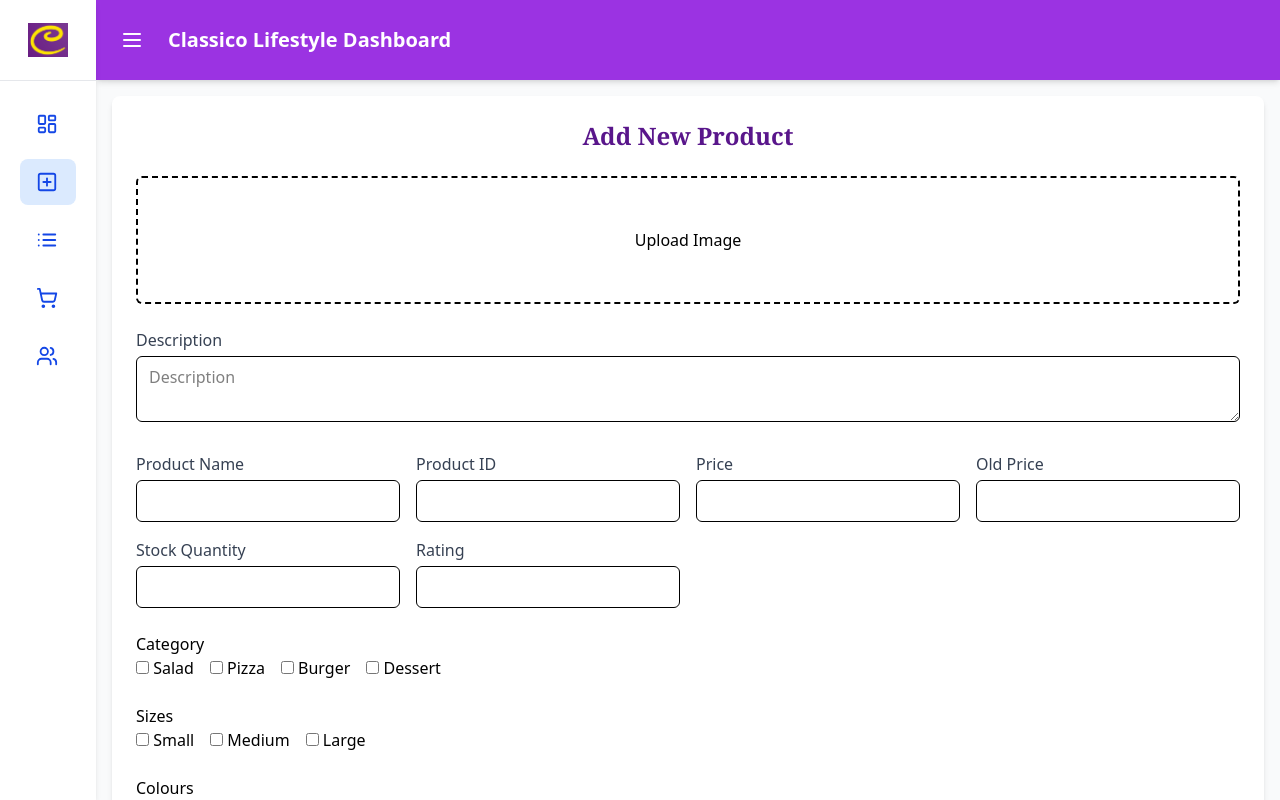
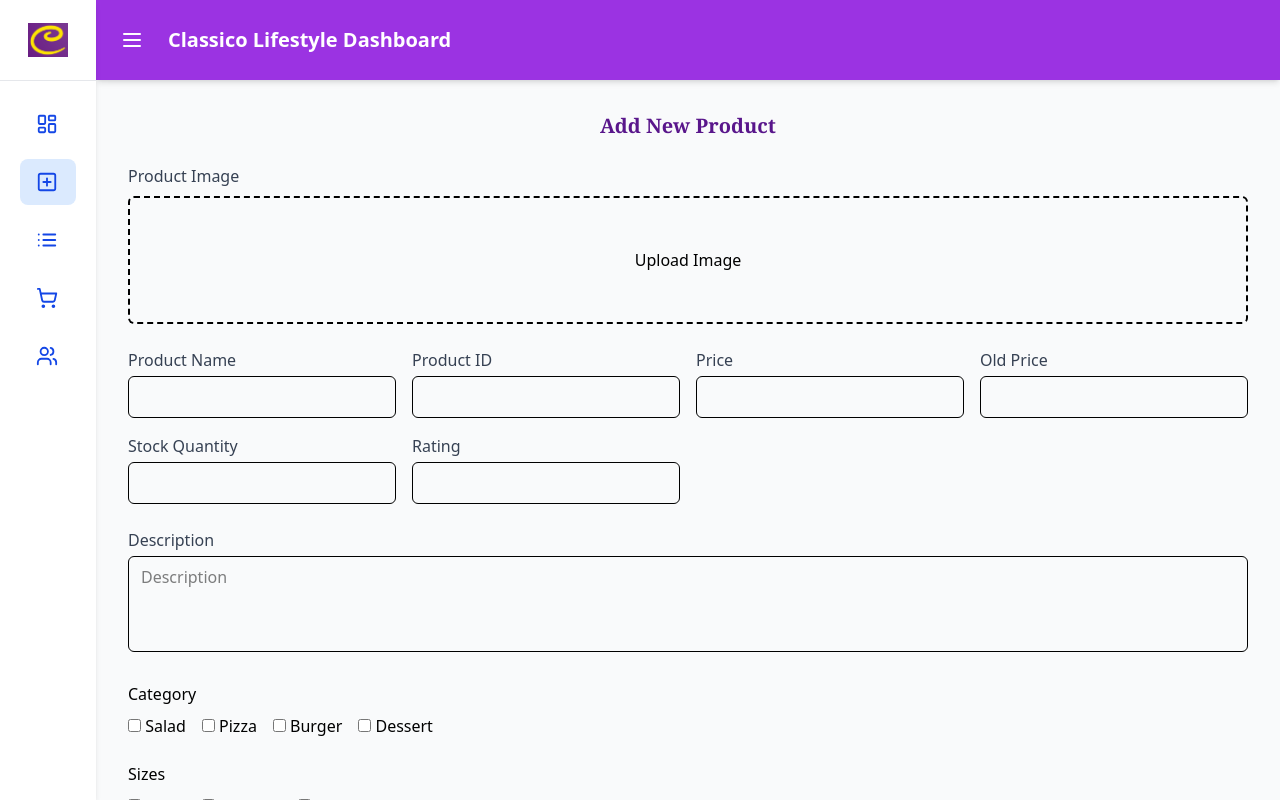
Before and after one commit to Nazmul-Karim-Tanvir/classicoLifestyle, a React (Vite) app in the folder classicoDashboard/: page /add-product in a window 1280 px wide. Built offline with nearby package versions, Linux system fonts and the light colour scheme.

Commit message:
work on it soon

```diff
--- a/classicoDashboard/src/pages/addProduct/AddProduct.jsx
+++ b/classicoDashboard/src/pages/addProduct/AddProduct.jsx
@@ -21,12 +21,16 @@ const AddProduct = () => {
         tags: [],
     });
 
+    const [preview, setPreview] = useState(null);
     const [message, setMessage] = useState(null);
 
     const handleChange = (e) => {
         const { name, value, files, type, checked } = e.target;
+
         if (type === "file") {
-            setForm((prev) => ({ ...prev, [name]: files[0] || null }));
+            const file = files[0] || null;
+            setForm((prev) => ({ ...prev, [name]: file }));
+            setPreview(file ? URL.createObjectURL(file) : null);
         } else if (type === "checkbox") {
             setForm((prev) => {
                 const arr = new Set(prev[name]);
@@ -55,17 +59,23 @@ const AddProduct = () => {
             rating: "",
             tags: [],
         });
+        setPreview(null);
     };
 
     return (
-        <div className="max-w-full mx-auto p-6 bg-white rounded-lg shadow-md">
-            <h2 className="text-2xl font-semibold mb-6 text-purple-900 text-center font-serif">Add New Product</h2>
+        <div className="max-w-full mx-auto p-4">
+            <h2 className="text-xl font-semibold mb-6 text-purple-900 text-center font-serif">
+                Add New Product
+            </h2>
 
-            {message && <p className="mb-4 text-center text-green-600 font-semibold">{message}</p>}
+            {message && (
+                <p className="mb-4 text-center text-green-600 font-semibold">{message}</p>
+            )}
 
             <form onSubmit={handleSubmit} className="space-y-6">
                 {/* Image Upload */}
-                <div className="w-full">
+                <div>
+                    <label className="block text-gray-700 font-medium mb-2">Product Image</label>
                     <label className="cursor-pointer flex flex-col items-center justify-center border-2 border-dashed rounded-md h-32">
                         <input
                             type="file"
@@ -77,23 +87,19 @@ const AddProduct = () => {
                         />
                         Upload Image
                     </label>
-                    {form.image && <p className="text-center mt-1">{form.image.name}</p>}
+
+                    {preview && (
+                        <div className="mt-3 flex justify-center">
+                            <img
+                                src={preview}
+                                alt="Preview"
+                                className="h-32 object-cover rounded-md border"
+                            />
+                        </div>
+                    )}
                 </div>
 
-                {/* Description */}
-                <div>
-                    <label className="block text-gray-700 font-medium mb-1">Description</label>
-                    <textarea
-                        name="description"
-                        placeholder="Description"
-                        value={form.description}
-                        onChange={handleChange}
-                        required
-                        className="w-full border px-3 py-2 rounded-md"
-                    />
-                </div>
-
-                {/* Responsive Grid Fields */}
+                {/* Product Info Grid */}
                 <div className="grid grid-cols-1 sm:grid-cols-3 lg:grid-cols-4 gap-4">
                     {/* Name */}
                     <div>
@@ -172,9 +178,22 @@ const AddProduct = () => {
                     </div>
                 </div>
 
+                {/* Description */}
+                <div>
+                    <label className="block text-gray-700 font-medium mb-1">Description</label>
+                    <textarea
+                        name="description"
+                        placeholder="Description"
+                        value={form.description}
+                        onChange={handleChange}
+                        required
+                        className="w-full border px-3 py-2 rounded-md h-24 resize-none"
+                    />
+                </div>
+
                 {/* Category */}
                 <div>
-                    <p className="font-medium">Category</p>
+                    <p className="font-medium mb-2">Category</p>
                     {categories.map((cat) => (
                         <label key={cat} className="mr-4">
                             <input
@@ -191,7 +210,7 @@ const AddProduct = () => {
 
                 {/* Sizes */}
                 <div>
-                    <p className="font-medium">Sizes</p>
+                    <p className="font-medium mb-2">Sizes</p>
                     {sizes.map((s) => (
                         <label key={s} className="mr-4">
                             <input
@@ -208,7 +227,7 @@ const AddProduct = () => {
 
                 {/* Colours */}
                 <div>
-                    <p className="font-medium">Colours</p>
+                    <p className="font-medium mb-2">Colours</p>
                     {colours.map((c) => (
                         <label key={c} className="mr-4">
                             <input
@@ -225,7 +244,7 @@ const AddProduct = () => {
 
                 {/* Tags */}
                 <div>
-                    <p className="font-medium">Tags</p>
+                    <p className="font-medium mb-2">Tags</p>
                     {tagsList.map((tag) => (
                         <label key={tag} className="mr-4">
                             <input
```
